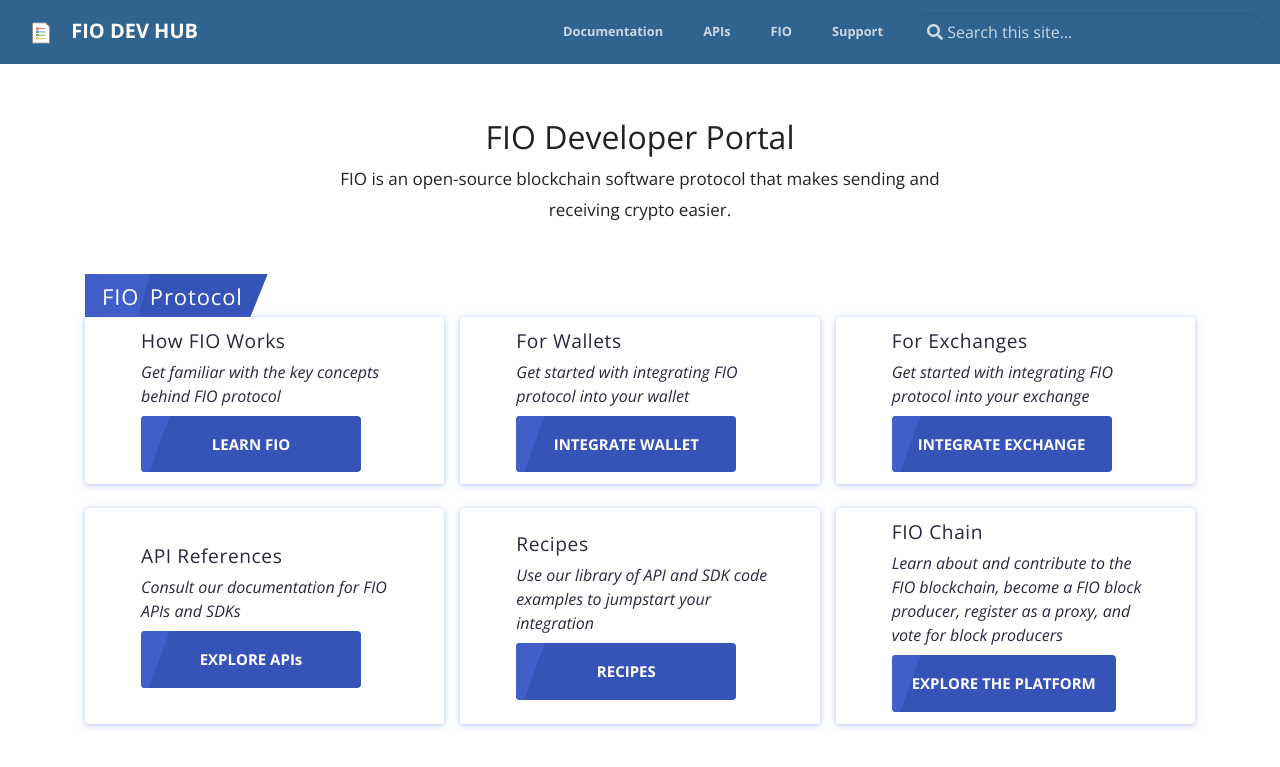
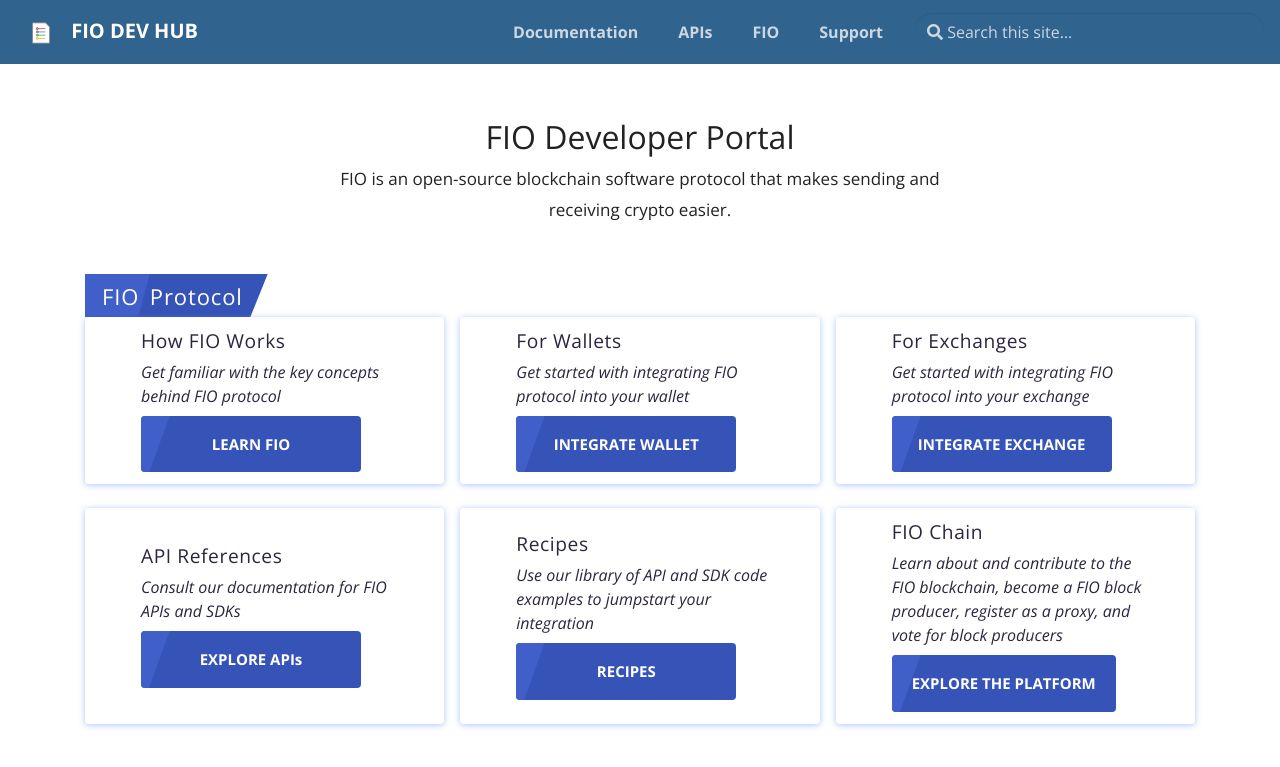
Before and after one commit to fioprotocol/fio-devhub, a Jekyll site: the page built from index.md, in a window 1280 px wide. Shown: the top 767 px of the page. Built offline with Jekyll 4.4.1, drawn with Linux system fonts in a browser that asks for light colours.

Commit message:
Nav font size and dropdown.

```diff
--- a/_includes/head.html
+++ b/_includes/head.html
@@ -34,6 +34,7 @@
 
 <link rel="stylesheet" href="{{ site.baseurl }}/assets/css/main.css">
 <link rel="stylesheet" href="{{ site.baseurl }}/assets/css/palette.css">
+<link rel="stylesheet" href="{{ site.baseurl }}/assets/css/custom.css">
 <script
   src="{{ site.baseurl }}/assets/js/jquery-3.3.1/jquery-3.3.1.min.js"
   integrity="sha256-FgpCb/KJQlLNfOu91ta32o/NMZxltwRo8QtmkMRdAu8="
--- a/_includes/header.html
+++ b/_includes/header.html
@@ -7,7 +7,16 @@
 		<ul class="navbar-nav mt-2 mt-lg-0">
       {% for link in site.data.navigation %}
 			  <li class="nav-item mr-4 mb-2 mb-lg-0">
-          <a class="nav-link" href="{% if link.url %}{{ site.baseurl }}/{{ link.url }}{% else %}{{ link.external_url }}{% endif %}" ><span>{{ link.title }}</span></a>
+          <a class="nav-link" href="{% if link.url %}{{ site.baseurl }}/{{ link.url }}{% else %}{{ link.external_url }}{% endif %}" target="{% if link.external_url %}__blank{% endif %}"><span>{{ link.title }}</span></a>
+            {% if link.dropdown %}
+              <ul class="subnavbar-nav dropdown-menu">
+                {% for sublink in link.dropdown %}
+                  <li class="nav-item mr-4 mb-2 mb-lg-0">
+                      <a class="nav-link" href="{% if sublink.url %}{{ site.baseurl }}/{{ sublink.url }}{% else %}{{ sublink.external_url }}{% endif %}" target="{% if sublink.external_url %}__blank{% endif %}"><span>{{ sublink.title }}</span></a>
+                  </li>
+                      {% endfor %}
+              </ul>
+            {% endif %}
 			  </li>
       {% endfor %}
 		</ul>
--- /dev/null
+++ b/assets/css/custom.css
@@ -0,0 +1,18 @@
+.navbar-nav {
+    font-size: 1rem;
+}
+.subnavbar-nav {
+    background-color: #30638e;
+    padding-top: 10px;
+    min-width: 200px;
+    border: none;
+    box-shadow: none;
+    font-size: 0.8rem;
+}
+.nav-item {
+    position: relative;
+}
+
+.navbar-nav .nav-item:hover .subnavbar-nav {
+    display: block;
+}
```
Also changed, not shown: _data/navigation.yml (+10 -10 lines).
